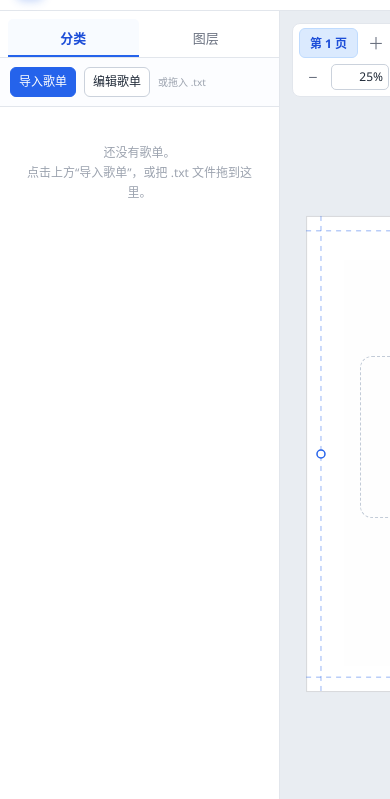
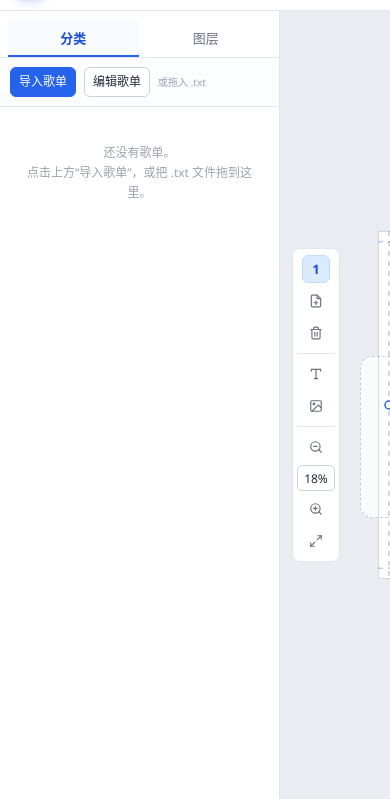
Before and after one commit to zlowly/Listify, a plain HTML site: page index.html in a window 390 px wide. Shown: the part 45-844 px from the top of the page. Drawn offline with Linux system fonts and the light colour scheme.

Commit message:
画布工具条改为竖向贴左缘，按钮图标化并以浮动提示承载文字
- 工具条从顶部横向改为贴画布左缘、垂直居中的竖向窄条（56px），换回垂直空间
- 7 个动作按钮改内联 SVG 图标，文字标签改悬停/焦点浮动提示（右侧浮出、150ms 延时）
- 页面页签改数字图标页签（1/2/3…），悬停提示“第 N 页”，页数过多时竖向滚动
- 画布适配由顶部高度偏移改为左缘宽度偏移（chromeTop→chromeLeft）
- 同步更新 DESIGN.md；openspec change: vertical-canvas-toolbar（11/11 已验证）

Co-Authored-By: AtomCode (qwen3.8-27b) <noreply@atomgit.com>

```diff
--- a/index.html
+++ b/index.html
@@ -46,21 +46,35 @@
         <div id="canvas-toolbar" class="canvas-toolbar" role="group" aria-label="页面与插入工具">
           <div class="canvas-toolbar-group canvas-toolbar-pages" role="group" aria-label="页面">
             <div id="page-tabs" class="page-tabs" role="tablist" aria-label="页面列表"></div>
-            <button id="btn-add-page" class="icon-btn" title="新增页面" aria-label="新增页面">＋</button>
-            <button id="btn-delete-page" class="icon-btn" title="删除当前页" aria-label="删除当前页">🗑</button>
+            <button id="btn-add-page" class="icon-btn" aria-label="新增页面">
+              <svg viewBox="0 0 24 24" width="16" height="16" fill="none" stroke="currentColor" stroke-width="2" stroke-linecap="round" stroke-linejoin="round" aria-hidden="true" focusable="false"><path d="M14 2H6a2 2 0 0 0-2 2v16a2 2 0 0 0 2 2h12a2 2 0 0 0 2-2V8z"></path><polyline points="14 2 14 8 20 8"></polyline><line x1="12" y1="18" x2="12" y2="12"></line><line x1="9" y1="15" x2="15" y2="15"></line></svg>
+            </button>
+            <button id="btn-delete-page" class="icon-btn" aria-label="删除当前页">
+              <svg viewBox="0 0 24 24" width="16" height="16" fill="none" stroke="currentColor" stroke-width="2" stroke-linecap="round" stroke-linejoin="round" aria-hidden="true" focusable="false"><polyline points="3 6 5 6 21 6"></polyline><path d="M19 6v14a2 2 0 0 1-2 2H7a2 2 0 0 1-2-2V6m3 0V4a2 2 0 0 1 2-2h4a2 2 0 0 1 2 2v2"></path><line x1="10" y1="11" x2="10" y2="17"></line><line x1="14" y1="11" x2="14" y2="17"></line></svg>
+            </button>
           </div>
           <span class="toolbar-divider" aria-hidden="true"></span>
           <div class="canvas-toolbar-group" role="group" aria-label="插入内容">
-            <button id="btn-add-text" class="btn btn-sm">添加文字</button>
-            <button id="btn-add-image" class="btn btn-sm" title="添加图片（也可 Ctrl+V 粘贴）">添加图片</button>
+            <button id="btn-add-text" class="icon-btn" aria-label="添加文字">
+              <svg viewBox="0 0 24 24" width="16" height="16" fill="none" stroke="currentColor" stroke-width="2" stroke-linecap="round" stroke-linejoin="round" aria-hidden="true" focusable="false"><polyline points="4 7 4 4 20 4 20 7"></polyline><line x1="9" y1="20" x2="15" y2="20"></line><line x1="12" y1="4" x2="12" y2="20"></line></svg>
+            </button>
+            <button id="btn-add-image" class="icon-btn" aria-label="添加图片（也可 Ctrl+V 粘贴）">
+              <svg viewBox="0 0 24 24" width="16" height="16" fill="none" stroke="currentColor" stroke-width="2" stroke-linecap="round" stroke-linejoin="round" aria-hidden="true" focusable="false"><rect x="3" y="3" width="18" height="18" rx="2" ry="2"></rect><circle cx="8.5" cy="8.5" r="1.5"></circle><polyline points="21 15 16 10 5 21"></polyline></svg>
+            </button>
           </div>
           <span class="toolbar-divider" aria-hidden="true"></span>
           <div id="canvas-zoom-controls" class="canvas-toolbar-group canvas-zoom" role="group" aria-label="视图缩放">
-            <button id="btn-zoom-out" class="icon-btn" title="缩小（10% 为下限）" aria-label="缩小">−</button>
+            <button id="btn-zoom-out" class="icon-btn" aria-label="缩小（10% 为下限）">
+              <svg viewBox="0 0 24 24" width="16" height="16" fill="none" stroke="currentColor" stroke-width="2" stroke-linecap="round" stroke-linejoin="round" aria-hidden="true" focusable="false"><circle cx="11" cy="11" r="8"></circle><line x1="21" y1="21" x2="16.65" y2="16.65"></line><line x1="8" y1="11" x2="14" y2="11"></line></svg>
+            </button>
             <input id="zoom-input" class="zoom-input" type="text" inputmode="numeric" value="100%"
-              aria-label="缩放比例，10% 至 400%" title="输入 10%–400% 后按回车">
-            <button id="btn-zoom-in" class="icon-btn" title="放大（400% 为上限）" aria-label="放大">＋</button>
-            <button id="btn-zoom-fit" class="btn btn-sm" title="适应窗口" aria-label="适应窗口">适应窗口</button>
+              aria-label="缩放比例，10% 至 400%">
+            <button id="btn-zoom-in" class="icon-btn" aria-label="放大（400% 为上限）">
+              <svg viewBox="0 0 24 24" width="16" height="16" fill="none" stroke="currentColor" stroke-width="2" stroke-linecap="round" stroke-linejoin="round" aria-hidden="true" focusable="false"><circle cx="11" cy="11" r="8"></circle><line x1="21" y1="21" x2="16.65" y2="16.65"></line><line x1="11" y1="8" x2="11" y2="14"></line><line x1="8" y1="11" x2="14" y2="11"></line></svg>
+            </button>
+            <button id="btn-zoom-fit" class="icon-btn" aria-label="适应窗口">
+              <svg viewBox="0 0 24 24" width="16" height="16" fill="none" stroke="currentColor" stroke-width="2" stroke-linecap="round" stroke-linejoin="round" aria-hidden="true" focusable="false"><polyline points="15 3 21 3 21 9"></polyline><polyline points="9 21 3 21 3 15"></polyline><line x1="21" y1="3" x2="14" y2="10"></line><line x1="3" y1="21" x2="10" y2="14"></line></svg>
+            </button>
           </div>
         </div>
         <div id="canvas-scroll" class="canvas-scroll">
--- a/js/app.js
+++ b/js/app.js
@@ -188,9 +188,9 @@
     surfaceIsLeafer = false;
   }
 
-  function toolbarChromeTop() {
+  function toolbarChromeLeft() {
     const toolbar = document.getElementById('canvas-toolbar');
-    return toolbar ? Math.round(toolbar.getBoundingClientRect().height) + 24 : 0;
+    return toolbar ? Math.round(toolbar.getBoundingClientRect().width) + 24 : 0;
   }
 
   function measureCanvas() {
@@ -199,13 +199,13 @@
     viewport.height = Math.max(1, scrollEl.clientHeight || 1);
     viewport.dpr = window.devicePixelRatio || 1;
     viewport.padding = Math.min(72, Math.max(24, Math.min(viewport.width, viewport.height) * 0.08));
-    const chromeTop = toolbarChromeTop();
-    const availableHeight = Math.max(1, viewport.height - chromeTop);
+    const chromeLeft = toolbarChromeLeft();
+    const availableWidth = Math.max(1, viewport.width - chromeLeft);
     const pageW = Math.max(1, state.project.pageSize.width);
     const pageH = Math.max(1, state.project.pageSize.height);
     viewport.fitScale = Math.max(0.05, Math.min(1.6, Math.min(
-      (viewport.width - viewport.padding * 2 - 1) / pageW,
-      (availableHeight - viewport.padding * 2 - 1) / pageH
+      (availableWidth - viewport.padding * 2 - 1) / pageW,
+      (viewport.height - viewport.padding * 2 - 1) / pageH
     )));
     return true;
   }
@@ -221,10 +221,10 @@
     let previousSize = '';
     for (let pass = 0; pass < 2; pass++) {
       measureCanvas();
-      const chromeTop = toolbarChromeTop();
+      const chromeLeft = toolbarChromeLeft();
       const scale = effectiveScale();
-      const contentW = pageW * scale + viewport.padding * 2;
-      const contentH = pageH * scale + chromeTop + viewport.padding * 2;
+      const contentW = pageW * scale + chromeLeft + viewport.padding * 2;
+      const contentH = pageH * scale + viewport.padding * 2;
       const stageW = contentW <= viewport.width + 0.01 ? viewport.width : Math.ceil(contentW);
       const stageH = contentH <= viewport.height + 0.01 ? viewport.height : Math.ceil(contentH);
       stageEl.style.width = stageW + 'px';
@@ -233,11 +233,11 @@
       viewport.stageWidth = stageW;
       viewport.stageHeight = stageH;
       viewport.originX = stageW > viewport.width + 0.5
+        ? chromeLeft + viewport.padding
+        : chromeLeft + (viewport.width - chromeLeft - pageW * scale) / 2;
+      viewport.originY = stageH > viewport.height + 0.5
         ? viewport.padding
-        : (viewport.width - pageW * scale) / 2;
-      viewport.originY = stageH > viewport.height + 0.5
-        ? chromeTop + viewport.padding
-        : chromeTop + (viewport.height - chromeTop - pageH * scale) / 2;
+        : (viewport.height - pageH * scale) / 2;
       // Scrollbars may appear or disappear after the stage resize; measure once
       // more so the origin and offsets use the real visible area.
       const size = scrollEl.clientWidth + 'x' + scrollEl.clientHeight;
--- a/js/ui.js
+++ b/js/ui.js
@@ -99,6 +99,63 @@
     let angle = ((number % 360) + 360) % 360;
     if (angle > 180) angle -= 360;
     return Math.round(angle * 10) / 10;
+  }
+
+  function initToolbarTips() {
+    const toolbar = document.getElementById('canvas-toolbar');
+    if (!toolbar) return;
+    const tip = document.createElement('div');
+    tip.className = 'canvas-tip';
+    tip.setAttribute('role', 'tooltip');
+    tip.hidden = true;
+    document.body.appendChild(tip);
+
+    let showTimer = null;
+    let current = null;
+
+    function place(el) {
+      const rect = el.getBoundingClientRect();
+      tip.style.left = (rect.right + 10) + 'px';
+      tip.style.top = (rect.top + rect.height / 2) + 'px';
+    }
+    function show(el) {
+      const label = el.getAttribute('aria-label');
+      if (!label) return;
+      current = el;
+      tip.textContent = label;
+      place(el);
+      tip.hidden = false;
+      requestAnimationFrame(function () { tip.classList.add('show'); });
+    }
+    function hide() {
+      clearTimeout(showTimer);
+      showTimer = null;
+      current = null;
+      tip.classList.remove('show');
+      tip.hidden = true;
+    }
+    function onEnter(event) {
+      const el = event.target.closest && event.target.closest('button[aria-label]');
+      if (!el || el === current) return;
+      clearTimeout(showTimer);
+      showTimer = setTimeout(function () { show(el); }, 150);
+    }
+    function onLeave(event) {
+      const to = event.relatedTarget;
+      if (to && to.closest && to.closest('button[aria-label]') === current) return;
+      hide();
+    }
+    toolbar.addEventListener('mouseover', onEnter);
+    toolbar.addEventListener('mouseout', onLeave);
+    toolbar.addEventListener('focusin', function (event) {
+      const el = event.target.closest && event.target.closest('button[aria-label]');
+      if (el) show(el);
+    });
+    toolbar.addEventListener('focusout', function (event) {
+      const to = event.relatedTarget;
+      if (to && to.closest && to.closest('button[aria-label]')) return;
+      hide();
+    });
   }
 
   ui.init = function () {
@@ -246,6 +303,8 @@
         L.app.selectPage();
       }
     });
+
+    initToolbarTips();
   };
 
   ui.setPanel = function (panel) {
@@ -278,7 +337,8 @@
     ui.els.pageTabs.innerHTML = project.pages.map(function (page, index) {
       const active = page.id === current;
       return '<button class="page-tab' + (active ? ' active' : '') + '" role="tab" aria-selected="' +
-        (active ? 'true' : 'false') + '" data-page-id="' + esc(page.id) + '">第 ' + (index + 1) + ' 页</button>';
+        (active ? 'true' : 'false') + '" aria-label="第 ' + (index + 1) + ' 页" data-page-id="' +
+        esc(page.id) + '">' + (index + 1) + '</button>';
     }).join('');
     ui.els.pageTabs.querySelectorAll('.page-tab').forEach(function (button) {
       button.addEventListener('click', function () {
--- a/style.css
+++ b/style.css
@@ -169,23 +169,27 @@ button { cursor: pointer; }
 /* ---------- page tabs ---------- */
 .page-tabs {
   display: flex;
+  flex-direction: column;
   align-items: center;
   gap: 4px;
-  overflow-x: auto;
+  overflow-y: auto;
   scrollbar-width: thin;
-  flex: 0 1 auto;
-  min-width: 0;
-  max-width: 420px;
+  flex: 1 1 auto;
+  min-height: 0;
 }
 
 .page-tab {
+  width: 32px;
+  height: 32px;
+  flex: 0 0 auto;
+  display: inline-flex;
+  align-items: center;
+  justify-content: center;
   border: 1px solid transparent;
   background: transparent;
   color: var(--muted);
-  padding: 5px 12px;
   border-radius: 6px;
-  white-space: nowrap;
-  font-size: 12px;
+  font-size: 13px;
 }
 .page-tab:hover { background: #eef1f5; color: var(--text); }
 .page-tab.active {
@@ -726,15 +730,18 @@ button { cursor: pointer; }
 
 .canvas-toolbar {
   position: absolute;
-  top: 12px;
   left: 12px;
+  top: 50%;
+  transform: translateY(-50%);
   z-index: 6;
-  max-width: calc(100% - 24px);
+  width: 56px;
+  max-height: calc(100% - 24px);
+  box-sizing: border-box;
   display: flex;
+  flex-direction: column;
   align-items: center;
   gap: 6px;
-  flex-wrap: wrap;
-  padding: 5px 7px;
+  padding: 8px 5px;
   background: var(--panel);
   border: 1px solid var(--line);
   border-radius: 8px;
@@ -742,36 +749,55 @@ button { cursor: pointer; }
 
 .canvas-toolbar-group {
   display: flex;
+  flex-direction: column;
   align-items: center;
   gap: 4px;
   min-width: 0;
+  min-height: 0;
 }
 
-.canvas-toolbar-pages { flex: 0 1 auto; }
-.canvas-toolbar .page-tabs { max-width: 420px; }
-.canvas-toolbar .page-tab { padding: 5px 10px; }
+.canvas-toolbar-pages { flex: 1 1 auto; min-height: 0; }
+.canvas-toolbar .icon-btn { width: 32px; height: 32px; }
 
 .canvas-zoom { flex: 0 0 auto; }
 .zoom-input {
-  width: 58px;
+  width: 44px;
   height: 26px;
   border: 1px solid var(--line-strong);
   border-radius: 5px;
   background: #fff;
-  padding: 3px 5px;
+  padding: 3px 4px;
   font-size: 12px;
   font-variant-numeric: tabular-nums;
-  text-align: right;
+  text-align: center;
   outline: none;
 }
 .zoom-input:focus { border-color: var(--blue); box-shadow: 0 0 0 2px rgba(37, 99, 235, 0.12); }
 
 .toolbar-divider {
-  width: 1px;
-  height: 22px;
+  width: 100%;
+  height: 1px;
   background: var(--line);
-  margin: 0 2px;
+  margin: 2px 0;
 }
+
+.canvas-tip {
+  position: fixed;
+  z-index: 50;
+  max-width: 240px;
+  padding: 4px 8px;
+  background: rgba(17, 24, 39, 0.95);
+  color: #fff;
+  font-size: 12px;
+  line-height: 1.4;
+  border-radius: 6px;
+  pointer-events: none;
+  white-space: nowrap;
+  transform: translateY(-50%);
+  opacity: 0;
+  transition: opacity 0.12s ease-out;
+}
+.canvas-tip.show { opacity: 1; }
 
 .canvas-scroll {
   position: absolute;
@@ -1161,6 +1187,8 @@ button { cursor: pointer; }
   :root { --sidebar-w: 280px; --inspector-w: 300px; }
   .topbar-actions { gap: 4px; }
   .btn { padding: 6px 8px; }
-  .canvas-toolbar { gap: 4px; padding: 4px 6px; }
-  .canvas-toolbar .page-tabs { max-width: 300px; }
+  .canvas-toolbar { width: 48px; gap: 4px; padding: 6px 4px; }
+  .canvas-toolbar .icon-btn { width: 28px; height: 28px; }
+  .page-tab { width: 28px; height: 28px; }
+  .zoom-input { width: 38px; }
 }
```
Also changed, not shown: 6 other files.
